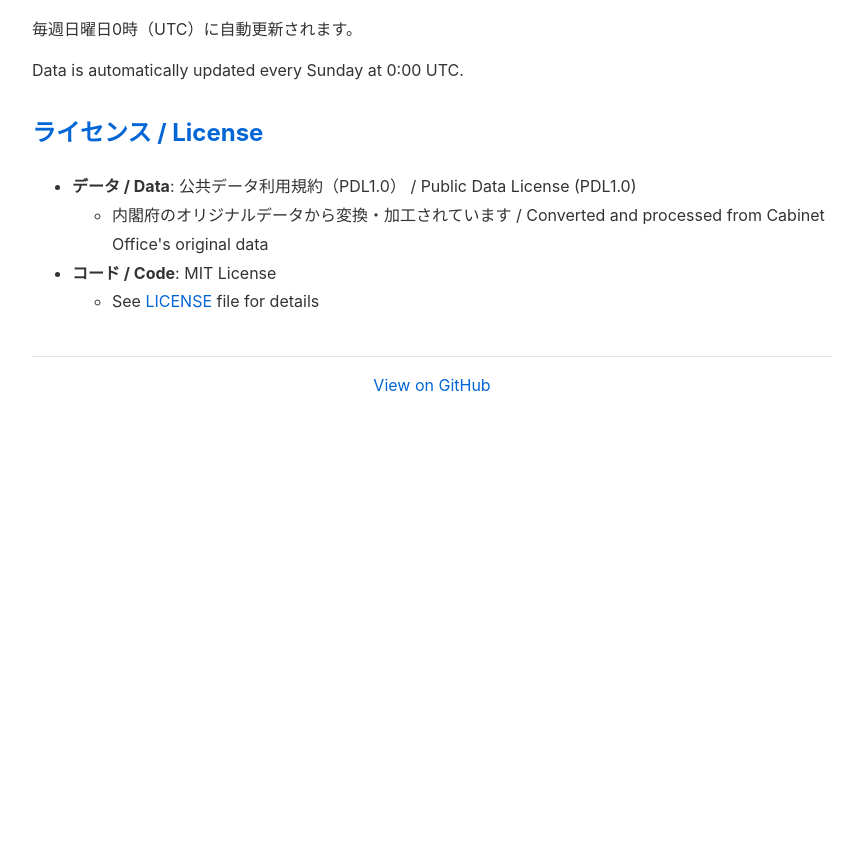
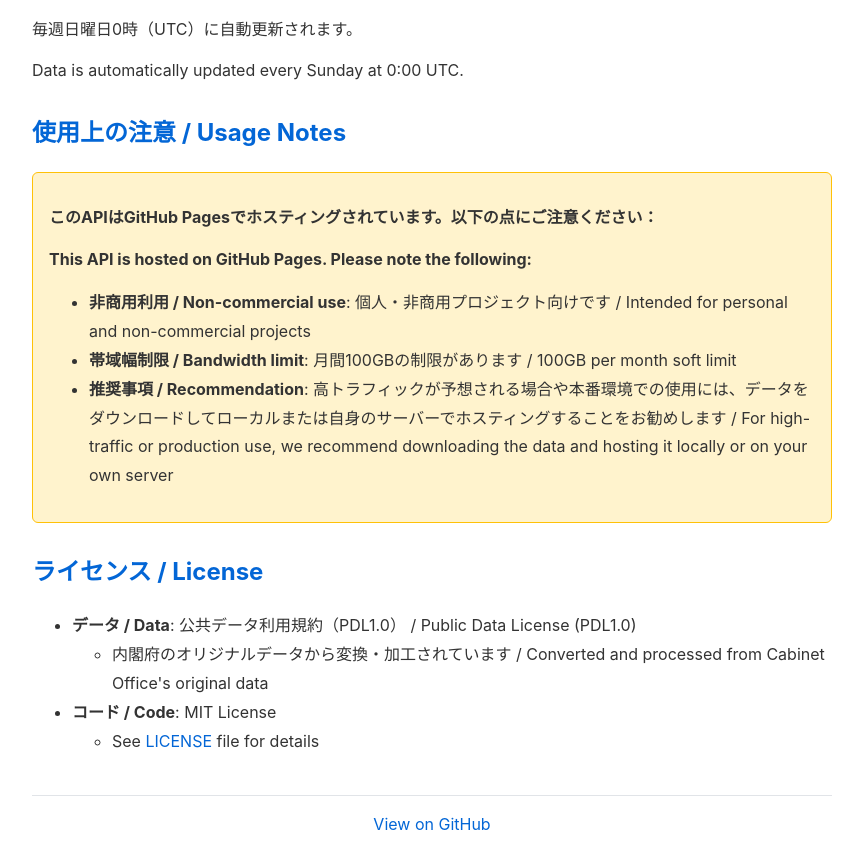
Before and after one commit to nysg/japanese-holidays-api, a website: page docs/index.html in a window 1280 px wide. Shown: the part 2030-2898 px from the top of the page, without its empty margins (208-1071 px from the left). Before the commit the page ends 2465 px from the top, so only its background shows below. Drawn offline with Linux system fonts and the light colour scheme.

Commit message:
使用上の注意を追加
GitHub Pagesの利用制限について明記：
- 非商用利用向けであることを明示
- 月間100GBの帯域幅制限について注意喚起
- 高トラフィック時はセルフホスティングを推奨

README.mdとdocs/index.htmlの両方に同じ内容を追加

```diff
--- a/docs/index.html
+++ b/docs/index.html
@@ -125,6 +125,17 @@ curl https://nysg.github.io/japanese-holidays-api/holidays.csv</code></pre>
     <p>毎週日曜日0時（UTC）に自動更新されます。</p>
     <p>Data is automatically updated every Sunday at 0:00 UTC.</p>
 
+    <h2>使用上の注意 / Usage Notes</h2>
+    <div style="background: #fff3cd; border: 1px solid #ffc107; border-radius: 6px; padding: 16px; margin: 20px 0;">
+        <p><strong>このAPIはGitHub Pagesでホスティングされています。以下の点にご注意ください：</strong></p>
+        <p><strong>This API is hosted on GitHub Pages. Please note the following:</strong></p>
+        <ul>
+            <li><strong>非商用利用 / Non-commercial use</strong>: 個人・非商用プロジェクト向けです / Intended for personal and non-commercial projects</li>
+            <li><strong>帯域幅制限 / Bandwidth limit</strong>: 月間100GBの制限があります / 100GB per month soft limit</li>
+            <li><strong>推奨事項 / Recommendation</strong>: 高トラフィックが予想される場合や本番環境での使用には、データをダウンロードしてローカルまたは自身のサーバーでホスティングすることをお勧めします / For high-traffic or production use, we recommend downloading the data and hosting it locally or on your own server</li>
+        </ul>
+    </div>
+
     <h2>ライセンス / License</h2>
     <ul>
         <li><strong>データ / Data</strong>: 公共データ利用規約（PDL1.0） / Public Data License (PDL1.0)
```
Also changed, not shown: README.md.
